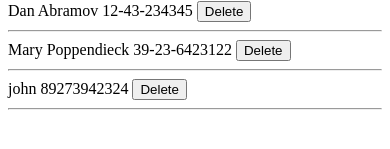
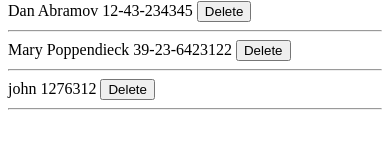
Before and after one commit to kritebh/fullstackopen, a React (Create React App) app in the folder part2/phonebook/: page / in a window 390 px wide. Shown: the part 361-510 px from the top of the page. Built offline with nearby package versions, Linux system fonts and the light colour scheme; data requests are answered from the project's data file.

Commit message:
2.15*: The Phonebook step10

```diff
--- a/part2/phonebook/db.json
+++ b/part2/phonebook/db.json
@@ -22,7 +22,7 @@
     },
     {
       "name": "john",
-      "number": "89273942324",
+      "number": "1276312",
       "id": 5
     }
   ]
--- a/part2/phonebook/src/App.js
+++ b/part2/phonebook/src/App.js
@@ -1,98 +1,115 @@
-import { useState,useEffect } from 'react'
-import Header from './Components/Header'
-import Search from './Components/Search'
-import AddContact from './Components/AddContact'
-import AllPersons from './Components/AllPersons'
-import apiService from './services/ApiService'
-import axios, { all } from 'axios'
+import { useState, useEffect } from "react";
+import Header from "./Components/Header";
+import Search from "./Components/Search";
+import AddContact from "./Components/AddContact";
+import AllPersons from "./Components/AllPersons";
+import apiService from "./services/ApiService";
+import axios, { all } from "axios";
 
 const App = () => {
-  const [persons, setPersons] = useState([])
-  const [newName, setNewName] = useState('')
-  const [number,setNumber] = useState('')
-  const [search,setSearch] = useState('')
-  const [filterPersons,setFilterPersons] = useState([])
+  const [persons, setPersons] = useState([]);
+  const [newName, setNewName] = useState("");
+  const [number, setNumber] = useState("");
+  const [search, setSearch] = useState("");
+  const [filterPersons, setFilterPersons] = useState([]);
 
-  const formHandler = (e)=>{
-    e.preventDefault()
-    let allPersons = [...persons]
+  const formHandler = (e) => {
+    e.preventDefault();
+    let allPersons = [...persons];
     let isPresent = false;
-    allPersons.forEach((p)=>{
-      if(p.name===newName){
-        isPresent = true
-        alert(`${newName} is already added to phonebook`)
+    allPersons.forEach((p) => {
+      if (p.name === newName) {
+        isPresent = true;
+        if (
+          window.confirm(
+            `${newName} is already added to phonebook, replace the old number with a new one ?`
+          )
+        ) {
+          let payload = { ...p, number: number };
+          apiService.updatePhone(payload).then((response) => {
+            let allPerson = [...persons];
+            allPerson.forEach((c) => {
+              if (c.id === response.id) {
+                c.number = response.number;
+              }
+            });
+            setPersons(allPerson);
+            setNewName("");
+            setNumber("");
+          });
+        }
       }
-    })
+    });
 
-    if(isPresent){
-      return
+    if (isPresent) {
+      return;
     }
 
-    apiService.savePhone({name:newName,number:number})
-    .then((response) => {
-      setPersons([...persons,response])
-      setNewName("")
-      setNumber("")
-  })
-  }
+    apiService.savePhone({ name: newName, number: number }).then((response) => {
+      setPersons([...persons, response]);
+      setNewName("");
+      setNumber("");
+    });
+  };
 
-  const searchHandler = (e)=>{
-    let currInput = e.target.value
-    setSearch(currInput)
+  const searchHandler = (e) => {
+    let currInput = e.target.value;
+    setSearch(currInput);
 
-    let allPersons = [...persons]
+    let allPersons = [...persons];
 
-    let filterResult =  allPersons.filter((p)=>{
-      return p.name.toLowerCase().includes(currInput.toLowerCase())
-    })
+    let filterResult = allPersons.filter((p) => {
+      return p.name.toLowerCase().includes(currInput.toLowerCase());
+    });
 
-    setFilterPersons(filterResult)
+    setFilterPersons(filterResult);
+  };
 
+  const findUserById = (id) => {
+    let allPersons = [...persons];
+    let filterResult = allPersons.filter((p) => p.id === id);
+    return filterResult[0].name;
+  };
 
-  }
+  const deleteContact = (id) => {
+    if (window.confirm(`Delete ${findUserById(id)} ?`)) {
+      apiService.deletePhone(id).then((response) => {
+        if (response.status === 200) {
+          let allPersons = [...persons];
+          let deletedPersons = allPersons.filter((person) => person.id !== id);
+          setPersons(deletedPersons);
+        }
+      });
+    }
+  };
 
-
-  const findUserById = (id)=>{
-    let allPersons = [...persons]
-    let filterResult =  allPersons.filter(p=> p.id===id)
-    return filterResult[0].name
-  }
-
-  const deleteContact = (id)=>{
-    if(window.confirm(`Delete ${findUserById(id)} ?`)){
-      apiService.deletePhone(id)
-      .then(response=>{
-        if(response.status===200){
-          let allPersons = [...persons]
-          let deletedPersons =  allPersons.filter(person=>person.id!==id)
-          setPersons(deletedPersons)
-        }
-      })
-    }
-  }
-
-  useEffect(()=>{
-    apiService.getAll()
-    .then(data=>{
-      setPersons(data)
-    })
-  },[])
+  useEffect(() => {
+    apiService.getAll().then((data) => {
+      setPersons(data);
+    });
+  }, []);
 
   return (
     <div>
       <Header title="Phonebook" />
       <Search search={search} searchHandler={searchHandler} />
       <Header title="add a new" />
-      <AddContact formHandler = {formHandler} newName={newName} setNewName={setNewName} number={number} setNumber={setNumber} />
+      <AddContact
+        formHandler={formHandler}
+        newName={newName}
+        setNewName={setNewName}
+        number={number}
+        setNumber={setNumber}
+      />
       <Header title="Numbers" />
-      {
-        search && <AllPersons deleteContact={deleteContact} persons={filterPersons}/>
-      }
-      {
-        !search && <AllPersons deleteContact={deleteContact} persons={persons} />
-      }
+      {search && (
+        <AllPersons deleteContact={deleteContact} persons={filterPersons} />
+      )}
+      {!search && (
+        <AllPersons deleteContact={deleteContact} persons={persons} />
+      )}
     </div>
-  )
-}
+  );
+};
 
-export default App
+export default App;
--- a/part2/phonebook/src/services/ApiService.js
+++ b/part2/phonebook/src/services/ApiService.js
@@ -17,10 +17,16 @@ const deletePhone = (id)=>{
     return request
 }
 
+const updatePhone = (contact)=>{
+    const request = axios.put(`${baseUrl}/${contact.id}`,contact)
+    return request.then(response=>response.data)
+}
+
 const ApiService =  {
     getAll,
     savePhone,
-    deletePhone
+    deletePhone,
+    updatePhone
 }
 
 export default ApiService
```
